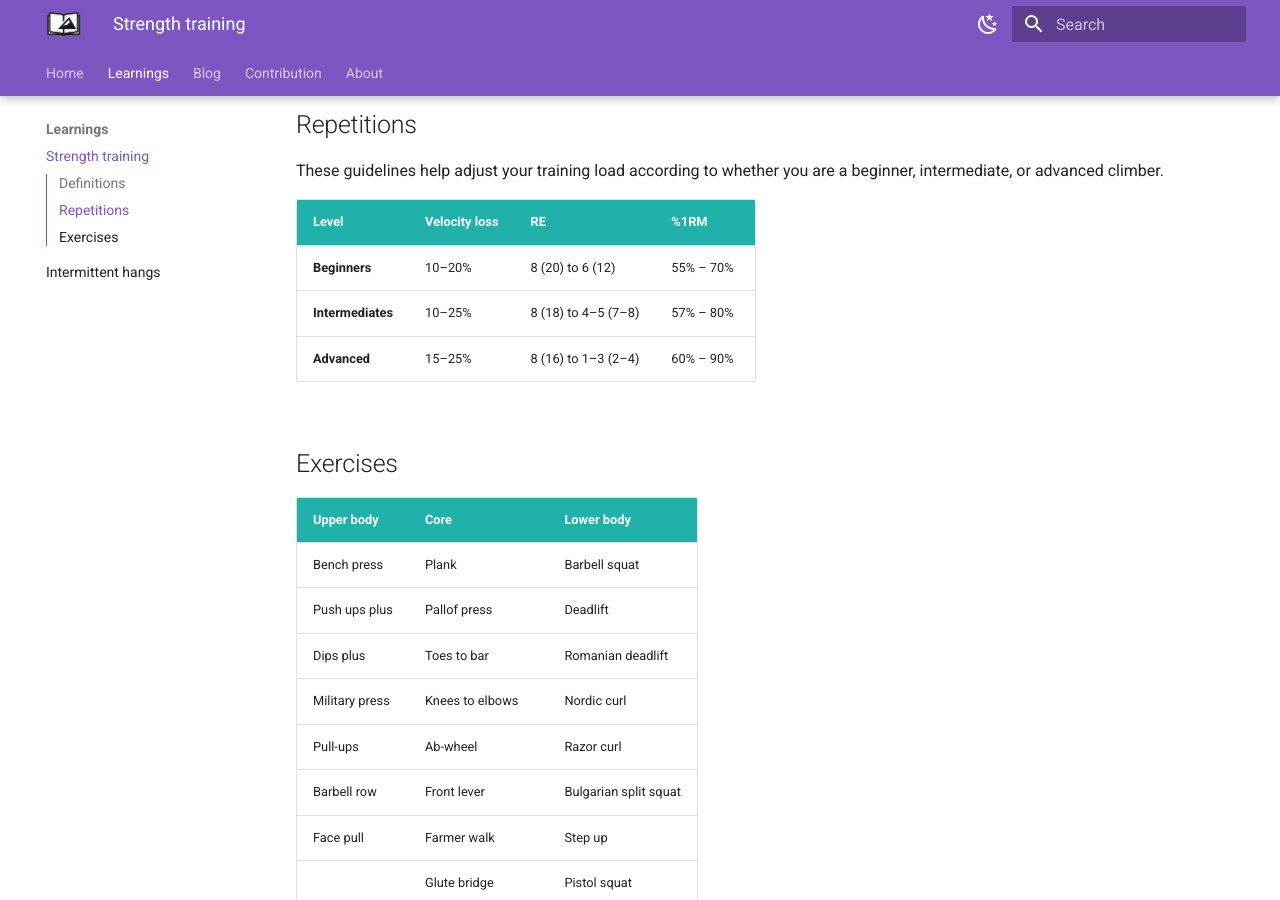
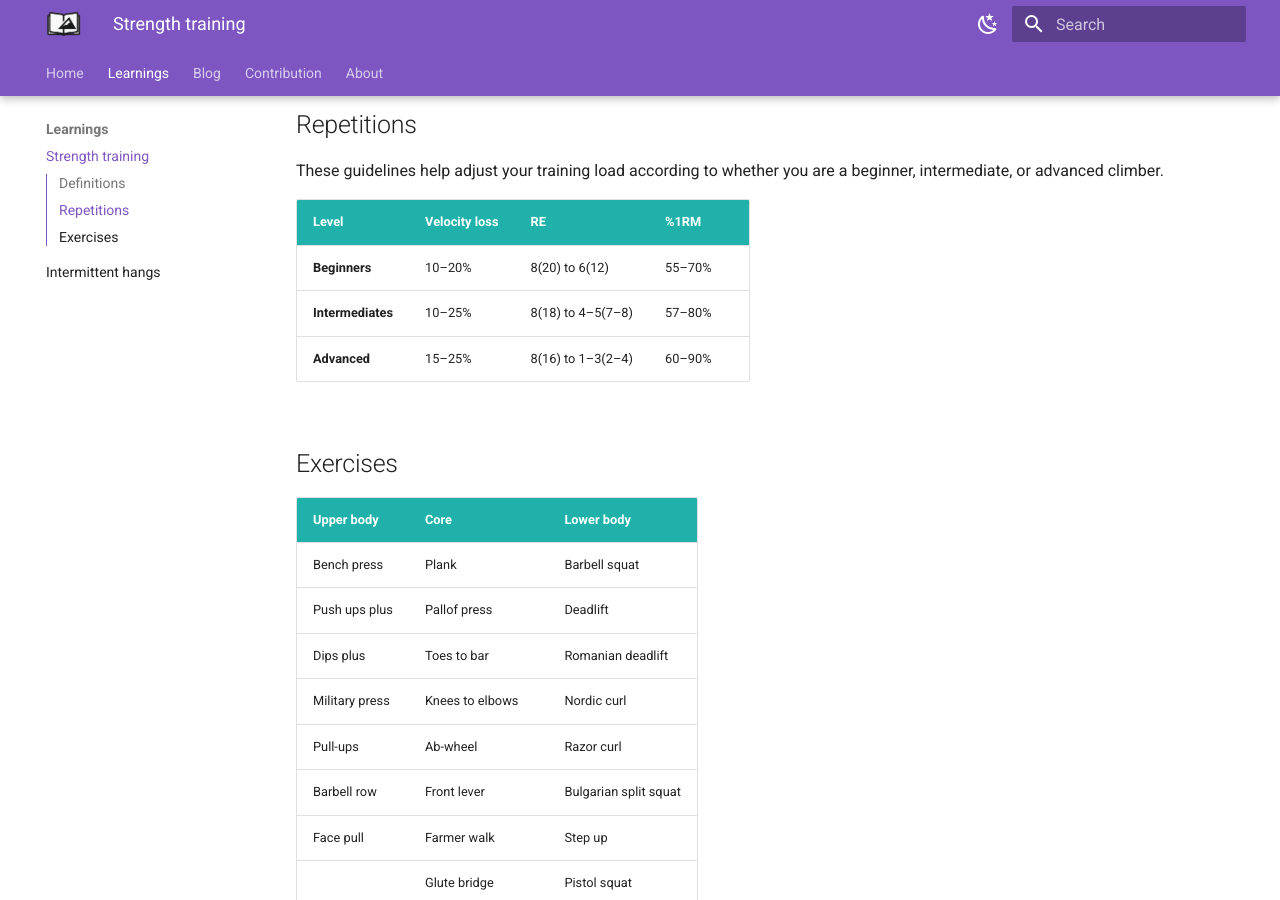
Before and after one commit to tsolakoua/cruxnotes, an MkDocs documentation site: the page built from docs/strength.md, in a window 1280 px wide and 900 px high, scrolled down 452 px. Built offline with MkDocs 1.6.1 and Material for MkDocs 9.7.7, drawn with Linux system fonts in a browser that asks for light colours.

Commit message:
shorten table

```diff
--- a/docs/strength.md
+++ b/docs/strength.md
@@ -18,9 +18,9 @@ These guidelines help adjust your training load according to whether you are a b
 
 | **Level**     | **Velocity loss** | **RE**               | **%1RM**       |
 |---------------|-------------------|------------------------------------------|----------------|
-| **Beginners** | 10–20%            | 8 (20) to 6 (12)           | 55% – 70%      |
-| **Intermediates** | 10–25%        | 8 (18) to 4–5 (7–8)        | 57% – 80%      |
-| **Advanced**  | 15–25%            | 8 (16) to 1–3 (2–4)        | 60% – 90%      |
+| **Beginners** | 10–20%            | 8(20) to 6(12)           | 55–70%      |
+| **Intermediates** | 10–25%        | 8(18) to 4–5(7–8)        | 57–80%      |
+| **Advanced**  | 15–25%            | 8(16) to 1–3(2–4)        | 60–90%      |
 
 ## Exercises
 
```
